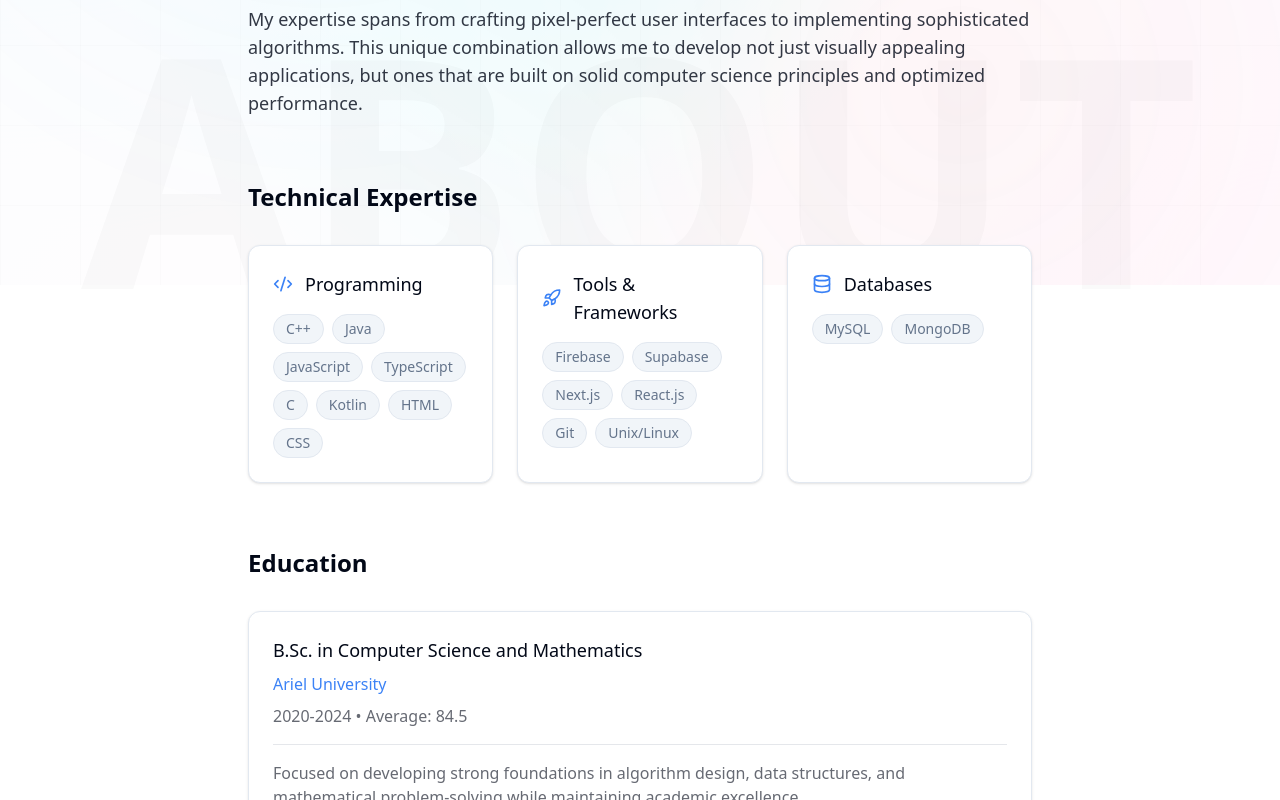
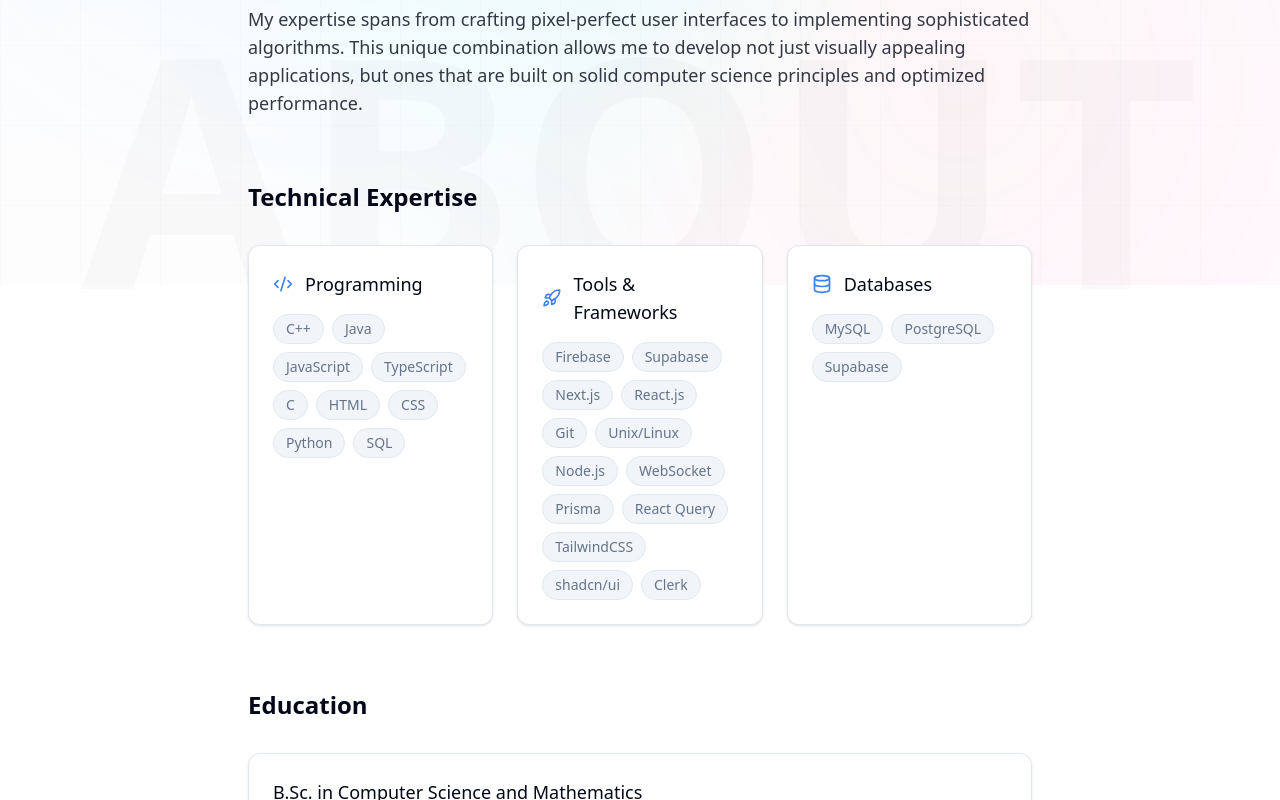
Before and after one commit to ShalevAsor/personal-portfolio, a Next.js app: page /about in a window 1280 px wide. Shown: the part 515-1315 px from the top of the page. Built offline with nearby package versions, Linux system fonts and the light colour scheme; a web font is replaced by a local one.

Commit message:
update projects

```diff
--- a/src/components/About.tsx
+++ b/src/components/About.tsx
@@ -13,9 +13,10 @@ const About = () => {
         "JavaScript",
         "TypeScript",
         "C",
-        "Kotlin",
         "HTML",
         "CSS",
+        "Python",
+        "SQL",
       ],
     },
     {
@@ -28,12 +29,19 @@ const About = () => {
         "React.js",
         "Git",
         "Unix/Linux",
+        "Node.js",
+        "WebSocket",
+        "Prisma",
+        "React Query",
+        "TailwindCSS",
+        "shadcn/ui",
+        "Clerk",
       ],
     },
     {
       category: "Databases",
       icon: Database,
-      items: ["MySQL", "MongoDB"],
+      items: ["MySQL", "PostgreSQL", "Supabase"],
     },
   ];
 
--- a/src/components/Hero.tsx
+++ b/src/components/Hero.tsx
@@ -18,7 +18,7 @@ const Hero = () => {
           </h1>
 
           <h2 className="text-lg sm:text-xl font-mono text-primary mb-4">
-            Frontend Developer
+            Fullstack Developer
           </h2>
 
           <div className="space-y-4 text-base sm:text-lg font-sans leading-relaxed opacity-80">
```
Also changed, not shown: src/app/(main)/about/page.tsx (+0 -18 lines), src/data/projectsData.ts (+37 -0 lines).
